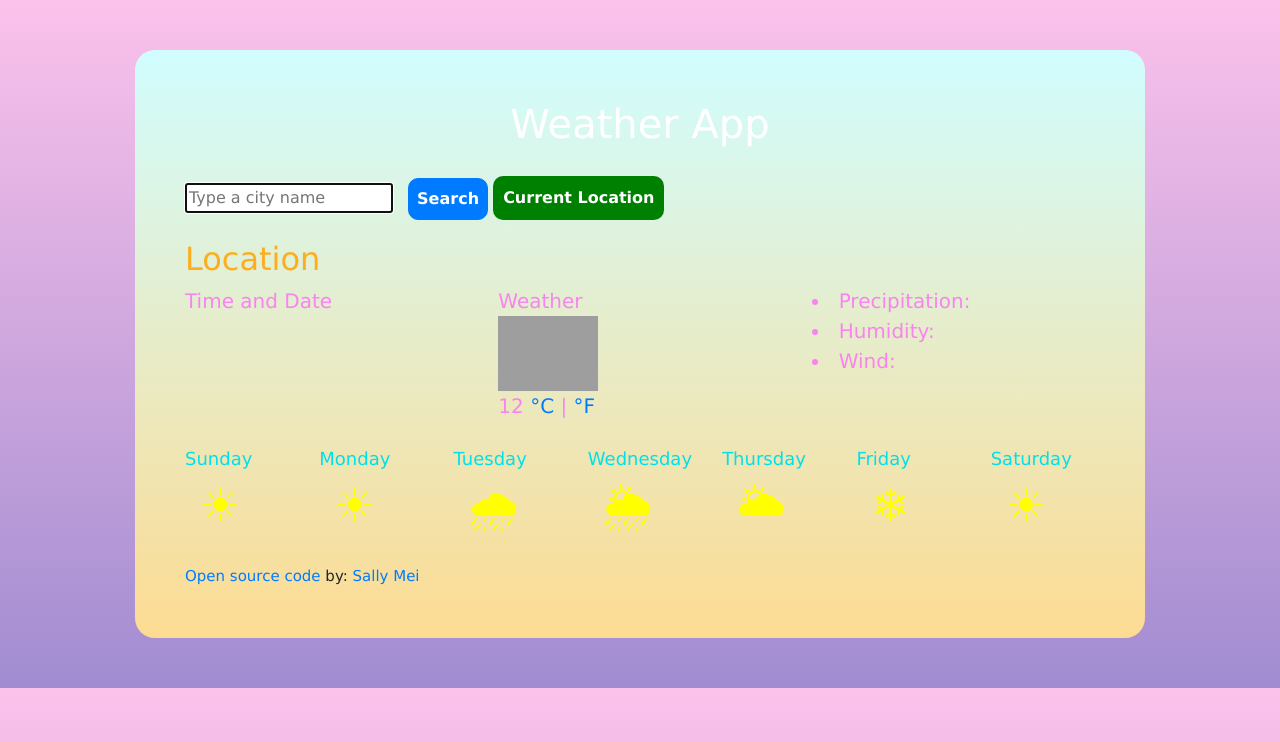
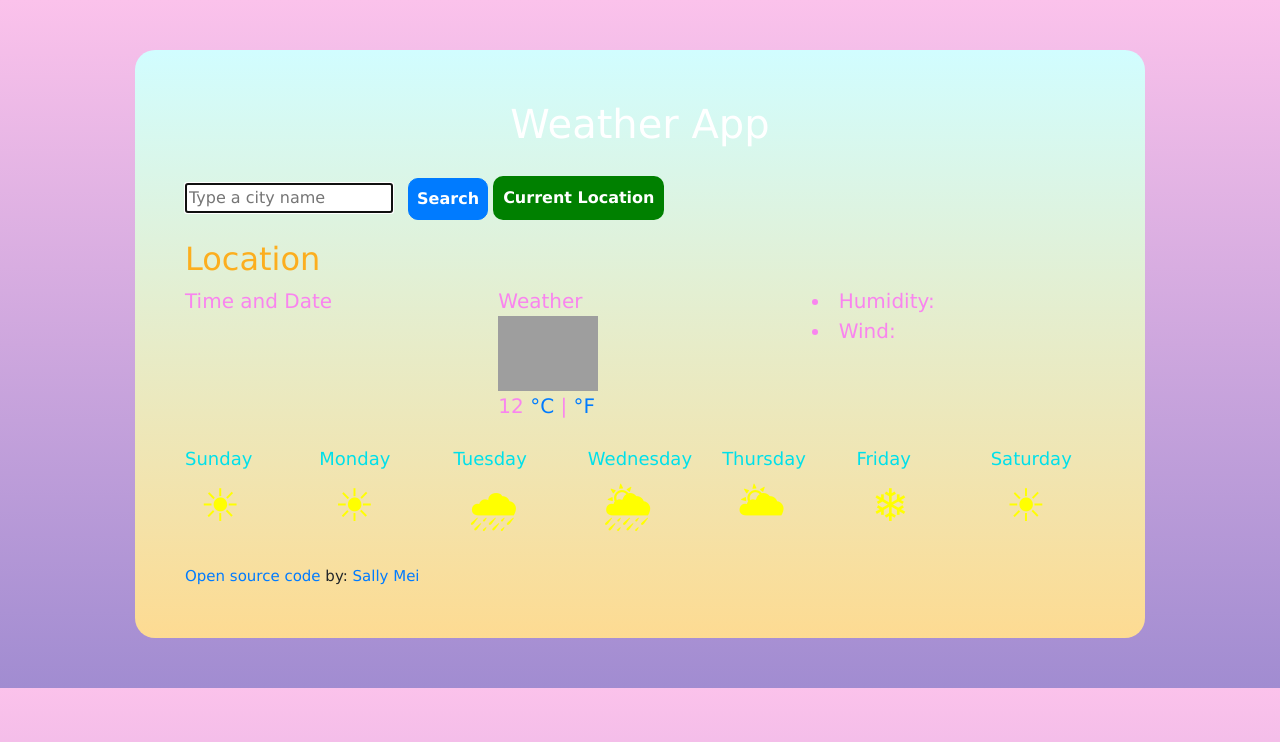
Before and after one commit to SMei201900/Vanilla-Weather-App, a plain HTML site: page index.html in a window 1280 px wide. Drawn offline with nearby package versions, Linux system fonts and the light colour scheme; grey boxes are pictures that could not be loaded.

Commit message:
Removed line involving precipitation in HTML
Reason: Weather API does not have data on this

```diff
--- a/index.html
+++ b/index.html
@@ -57,7 +57,6 @@
 						</div>
 					</div>
 					<div class="col-4">
-						<li class="precipiate">Precipitation:</li>
 						<li class="theHumidity">Humidity:</li>
 						<li class="windSpeed">Wind:</li>
 					</div>
```
